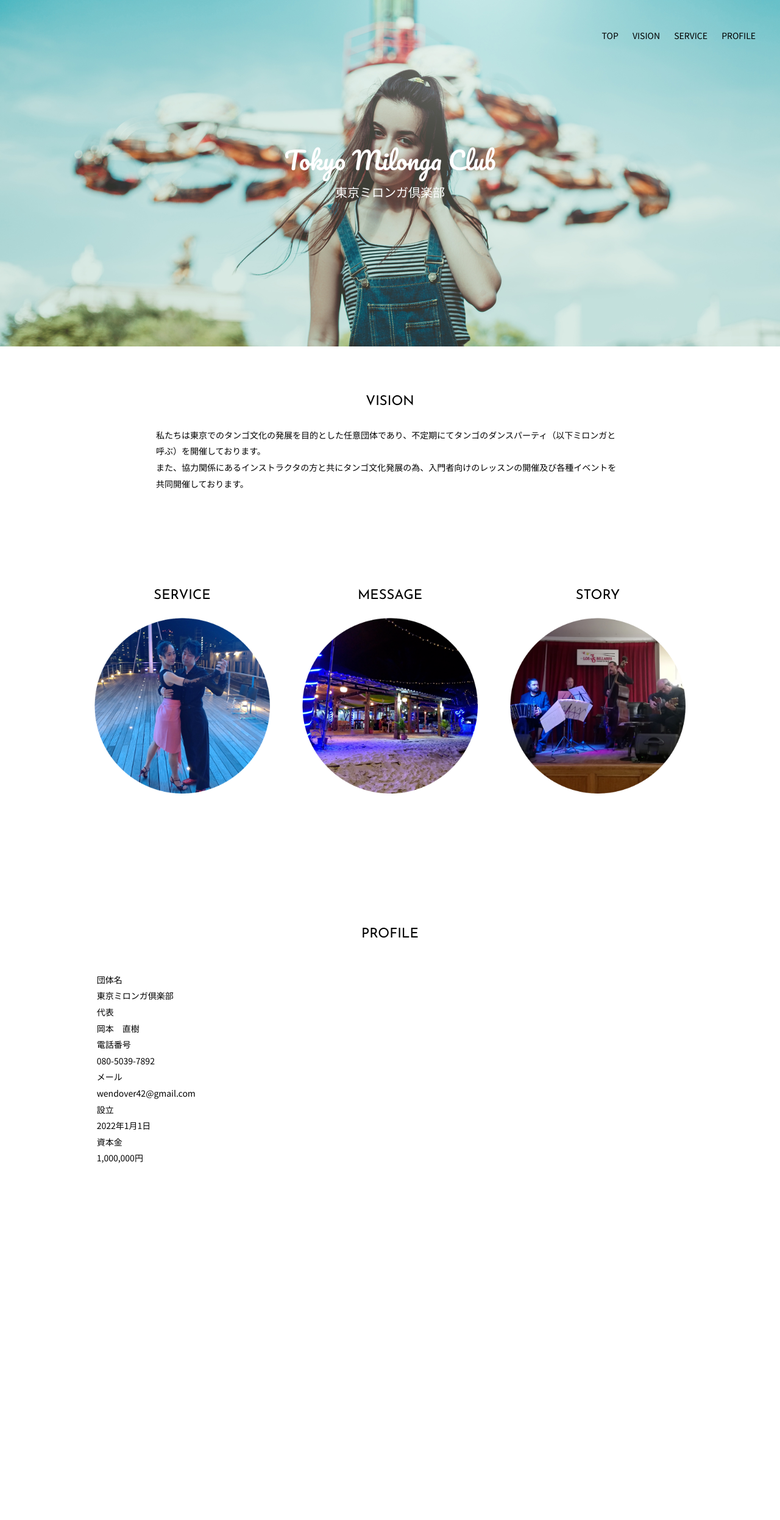
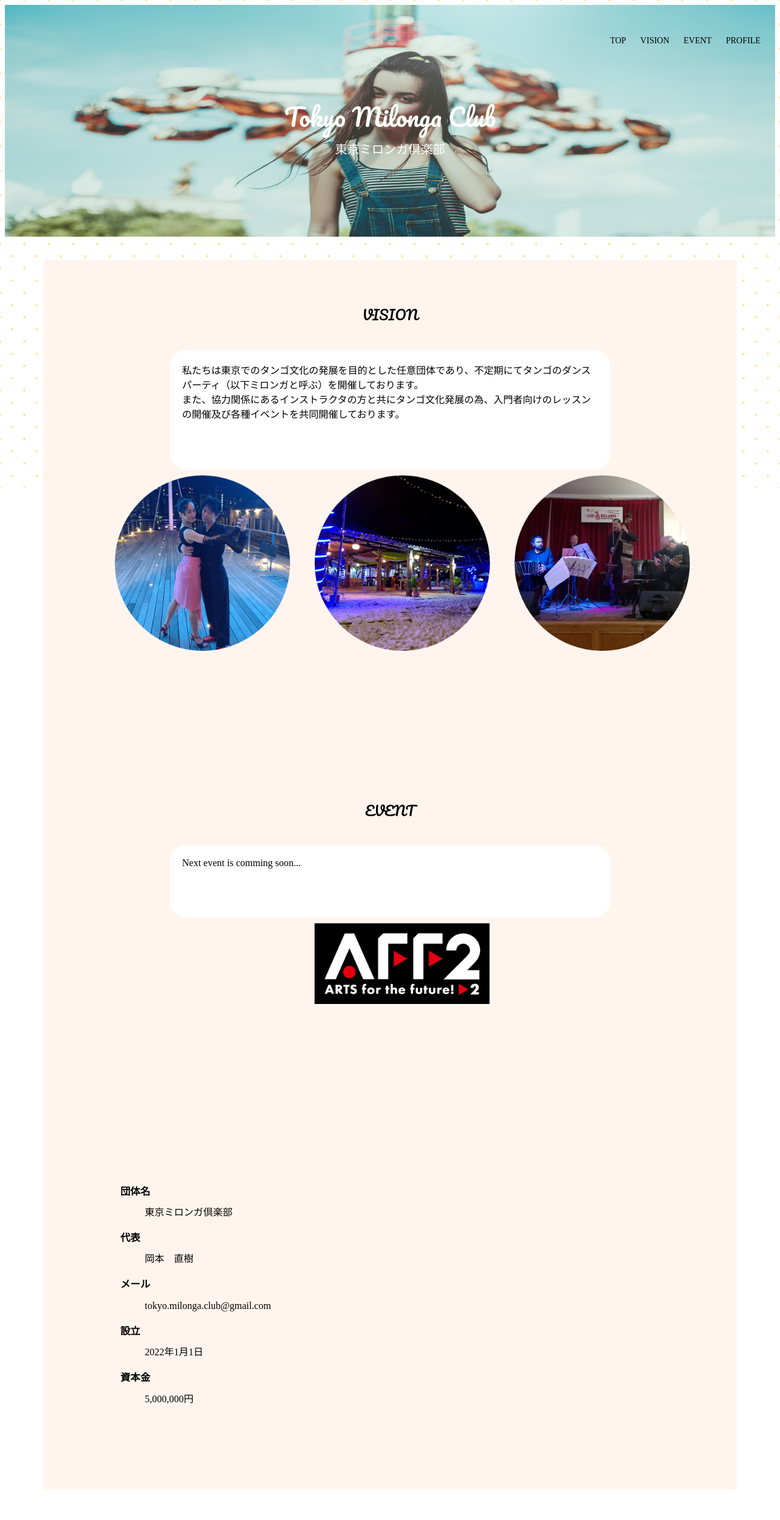
Before and after one commit to wendover/tango, a Flask app: page / in a window 1280 px wide. Shown: the whole page at 61% size. Before the commit the page ends 1907 px from the top, so only its background shows below. Run offline with Flask 2, Linux system fonts and the light colour scheme; some libraries are stand-ins or nearby versions.

Commit message:
base change

```diff
--- a/routing.py
+++ b/routing.py
@@ -46,18 +46,18 @@ def after_request(response):
 
 
 def error_handler_400(error):
-    logger = logging.getLogger(__name__).error(error)
+    logger = logging.getLogger(__name__)
     logger.error(error)
     return render_template("httpstatus400.html")
 
 
 def error_handler_404(error):
-    logger = logging.getLogger(__name__).error(error)
+    logger = logging.getLogger(__name__)
     logger.error(error)
     return render_template("httpstatus404.html")
 
 
 def error_handler_500(error):
-    logger = logging.getLogger(__name__).error(error)
+    logger = logging.getLogger(__name__)
     logger.error(error)
     return render_template("httpstatus500.html")
--- a/static/css/style.css
+++ b/static/css/style.css
@@ -2,26 +2,30 @@
 @import url(http://fonts.googleapis.com/earlyaccess/notosansjp.css);
 @import url(https://fonts.googleapis.com/css?family=Josefin+Sans);
 
-/* reset */
-body,div,dl,dt,dd,ul,ol,li,h1,h2,h3,h4,h5,h6,pre,form,fieldset,input,textarea,p,blockquote,th,td{margin:0;padding:0;}
-address,caption,cite,code,dfn,em,strong,th,var{font-style:normal;}
-ul{list-style:none;}
-table{border-collapse:collapse;border-spacing:0;}
-caption,th{text-align:left;}
-q:before,q:after{content:'';}
-object,embed{vertical-align:top;}
-legend{display:none;}
-h1,h2,h3,h4,h5,h6{font-size:100%;}
-img,abbr,acronym,fieldset{border:0;}
 
 body{
-	font: 14px/1.9 'Noto Sans JP', Arial, Verdana, 游ゴシック, YuGothic,'ヒラギノ角ゴ ProN W3', 'Hiragino Kaku Gothic ProN', メイリオ, Meiryo,sans-serif;
+
 	font-weight: 300;
 	-webkit-text-size-adjust:100%;
 	overflow-x: hidden;
 	color: #000;
 	background: #fff;
 }
+.bg_pattern {
+	position: fixed;
+	top: 0;
+	left: 0;
+	width: 100vw;
+	height: 100vh;
+	background-color: #ffffff;
+	opacity: 0.4;
+	z-index: -1;
+  }
+  .Polka_v2 {
+	background-image:  radial-gradient(#ffc107 2px, transparent 2px), radial-gradient(#ffc107 2px, #ffffff 2px);
+	background-size: 40px 40px;
+	background-position: 0 0,20px 20px;
+  }
 
 a{
 	color: #0066ff;
@@ -41,19 +45,19 @@ a:active, a:focus,input:active, input:focus{outline:0;}
 	position: relative;
     overflow:hidden;
     width:100%;
-    height:568px;
+    height:400px;
 }
 
 #header img{
     position:absolute;
     left:50%;
     width:1280px;
-    height:568px;
+    height:380px;
     margin-left:-640px;
 }
 
 #slogan{
-	position: absolute;
+  position: absolute;
   top: 50%;
 	width: 100%;
 	-webkit-transform: translate(0, -50%);
@@ -103,50 +102,40 @@ section h2{
 	font-size: 22px;
 	font-weight:normal;
 	text-align: center;
+	font-family: 'Pacifico', cursive;
 }
 
 .inner{
-	width: 94%;
+	width: 85%;
 	margin: 0 auto;
 	padding-bottom: 50px;
 }
 
+.content{
+	width: 90%;
+	background: #fff5ee;
+	margin-left: auto;
+    margin-right: auto;
+	margin-bottom: 50px;
+}
+
+.col1{
+	width: 60%;
+	margin: 0 auto;
+	padding: 20px;
+	padding-bottom: 80px;
+	font-size: 16px;
+	background: #FFFFFF;
+	border-radius: 25px;
+	color: #000000;
+}
+
 .col2 li{
-	display: inline-block;
+	display: block;
 	width: 100%;
   	margin: 20px 0 20px 0;
 }
 
-
-/* SEC01 VISION
-------------------------------------------------------------*/
-
-.vision{
-	width: 60%;
-	margin: 0 auto;
-	padding-bottom: 80px;
-}
-
-
-/* SEC02 MESSAGE
-------------------------------------------------------------*/
-.wrap{
-	clear: both;
-	width: 100%;
-	background: #f6f6f6;
-}
-
-.bg{
-	line-height: 0;
-}
-
-.txt h2{
-	padding: 0 0 20px !important;
-}
-
-
-/* SEC03 SERVICE MESSAGE STORY
-------------------------------------------------------------*/
 .col3 li{
 	margin-bottom: 50px;
 }
@@ -158,27 +147,18 @@ section h2{
 }
 
 
-/* SEC04 STORY & SUCCESS
-------------------------------------------------------------*/
-#sec04{
-	background: url(../images/bgSec04.jpg) no-repeat 100% 100% fixed;
-	background-size: cover;
-	-webkit-background-size: cover;
-	color: #fff;
-}
-
 
 /* SEC05 PROFILE
 ------------------------------------------------------------*/
-#sec05{
+#sec_profile{
 	padding-top: 50px;
 }
 
-#sec05 dl{
+#sec_profile dl{
 	line-height: 1.2;
 }
 
-#sec05 dt{
+#sec_profile dt{
 	clear: left;
 	float: left;
 	display: block;
@@ -189,32 +169,15 @@ section h2{
 	line-height: 1.6em;
 }
 
-#sec05 dd{
-	width: 60%;
-	float: left;
+#sec_profile dd{
 	text-align: left;
-	margin-bottom: 15px;
-	line-height: 1.6em;
+	margin-bottom: 8px;
+	line-height: 1em;
+	font-size:16px;
 }
 
-#sec05 header{
+#sec_profile header{
 	display: none;
-}
-
-#map{
-	position: relative;
-	padding-bottom: 75%;
-	height: 0;
-	overflow: hidden;
-}
-
-#map iframe{
-	position: absolute;
-	top: 0;
-	left: 0;
-	width: 100% !important;
-	height: 100% !important;
-	border: 0;
 }
 
 
@@ -315,7 +274,7 @@ section h2{
 
 	/* SEC05 PROFILE
 	-----------------*/
-	#sec05{
+	#sec_profile{
 		padding-top: 120px;
 	}
 
--- a/templates/index.html
+++ b/templates/index.html
@@ -5,21 +5,21 @@
 <meta name="description" content="東京ミロンガ倶楽部">
 <meta name="viewport" content="width=device-width">
 <title>東京ミロンガ倶楽部</title>
+<link rel="icon" type="image/png" sizes="16x16"  href="static/images/favicon-16x16.png">
 <link rel="stylesheet" href="static/css/style.css">
 <script src="https://ajax.googleapis.com/ajax/libs/jquery/1.8.0/jquery.min.js"></script>
 <script src="static/js/script.js"></script>
 </head>
 
 <body>
-
+<div class="bg_pattern Polka_v2"></div>
 <nav id="mainnav">
-	<p id="menuWrap"><a id="menu"><span id="menuBtn"></span></a></p>
 	<div class="panel">
 		<ul>
 			<li><a href="#header">TOP</a></li>
-			<li><a href="#sec01">VISION</a></li>
-			<li><a href="#sec02">SERVICE</a></li>
-			<li><a href="#sec03">PROFILE</a></li>
+			<li><a href="#sec_vision">VISION</a></li>
+			<li><a href="#sec_event">EVENT</a></li>
+			<li><a href="#sec_profile">PROFILE</a></li>
 		</ul>
 	</div>
 </nav>
@@ -32,72 +32,90 @@
 	</div>
 </header>
 
+<div class="content">
+
+
 <!-- VISION -->
-<section id="sec01">
+<section id="sec_vision">
 	<header>
-		<h2>VISION</h2>
+		<header>
+			<h2>VISION</h2>
+		</header>
 	</header>
-	<div class="vision">
+	<div class="col1">
 		私たちは東京でのタンゴ文化の発展を目的とした任意団体であり、不定期にてタンゴのダンスパーティ（以下ミロンガと呼ぶ）を開催しております。
 		<br>
 		また、協力関係にあるインストラクタの方と共にタンゴ文化発展の為、入門者向けのレッスンの開催及び各種イベントを共同開催しております。
+	</div>
+
+	<div class="inner">
+		<ul class="col3">
+			<li>
+				<img src="static/images/dance_001.png" width="288" height="288" alt="">
+			</li>
+			<li>
+				<img src="static/images/party_001.png" width="288" height="288" alt="">
+			</li>
+			<li>
+				<img src="static/images/morgado_001.png" width="288" height="288" alt="">
+			</li>
+		</ul>
 	</div>
 </section>
 <!-- // VISION -->
 
 
-<!-- SERVICE -->
-<section id="sec02">
+<!-- EVENT -->
+<section id="sec_event">
+	<header>
+		<h2>EVENT</h2>
+	</header>
+	<div class="col1">
+		Next event is comming soon...
+	</div>
 	<div class="inner">
+
 		<ul class="col3">
 			<li>
-				<h2>SERVICE</h2>
-				<img src="static/images/dance_001.png" width="288" height="288" alt="">
-				<p></p>
-			</li>
-			<li>
-				<h2>MESSAGE</h2>
-				<img src="static/images/party_001.png" width="288" height="288" alt="">
-				<p></p>
-			</li>
-			<li>
-				<h2>STORY</h2>
-				<img src="static/images/morgado_001.png" width="288" height="288" alt="">
-				<p></p>
+				<a href="/event"><img src="static/images/aff2_logo.png" alt="AFF2"></a>
 			</li>
 		</ul>
 	</div>
 </section>
-<!-- // SERVICE -->
+<!-- // EVENT -->
 
 <!-- PROFILE -->
-<section id="sec03">
+<section id="sec_profile">
 	<header>
 		<h2>PROFILE</h2>
 	</header>
 	<div class="inner">
 		<ul class="col2">
 			<li>
-				<dl>
-					<dt>団体名</dt>
-					<dd>東京ミロンガ倶楽部</dd>
-					<dt>代表</dt>
-					<dd>岡本　直樹</dd>
-					<dt>電話番号</dt>
-					<dd>080-5039-7892</dd>
-					<dt>メール</dt>
-					<dd>wendover42@gmail.com</dd>
-					<dt>設立</dt>
-					<dd>2022年1月1日</dd>
-					<dt>資本金</dt>
-					<dd>1,000,000円</dd>
-				</dl>
+				<h3>団体名</h3>
+				<dd>東京ミロンガ倶楽部</dd>
 			</li>
+			<li>
+				<h3>代表</h3>
+				<dd>岡本　直樹</dd>
+			</li>
+			<li>
+				<h3>メール</h3>
+				<dd>tokyo.milonga.club@gmail.com</dd>
+			</li>
+			<li>
+				<h3>設立</h3>
+				<dd>2022年1月1日</dd>
+			</li>
+			<li>
+				<h3>資本金</h3>
+				<dd>5,000,000円</dd>
+			</li>
+
 		</ul>
 	</div>
 </section>
 <!-- // PROFILE -->
-
-
+</div>
 </body>
 </html>
```
Also changed, not shown: other parts of static/css/style.css (+3 -70 lines), static/images/aff2_logo.png (added), static/images/event_morgado_001.jpg (added), static/images/favicon-16x16.png (added).
